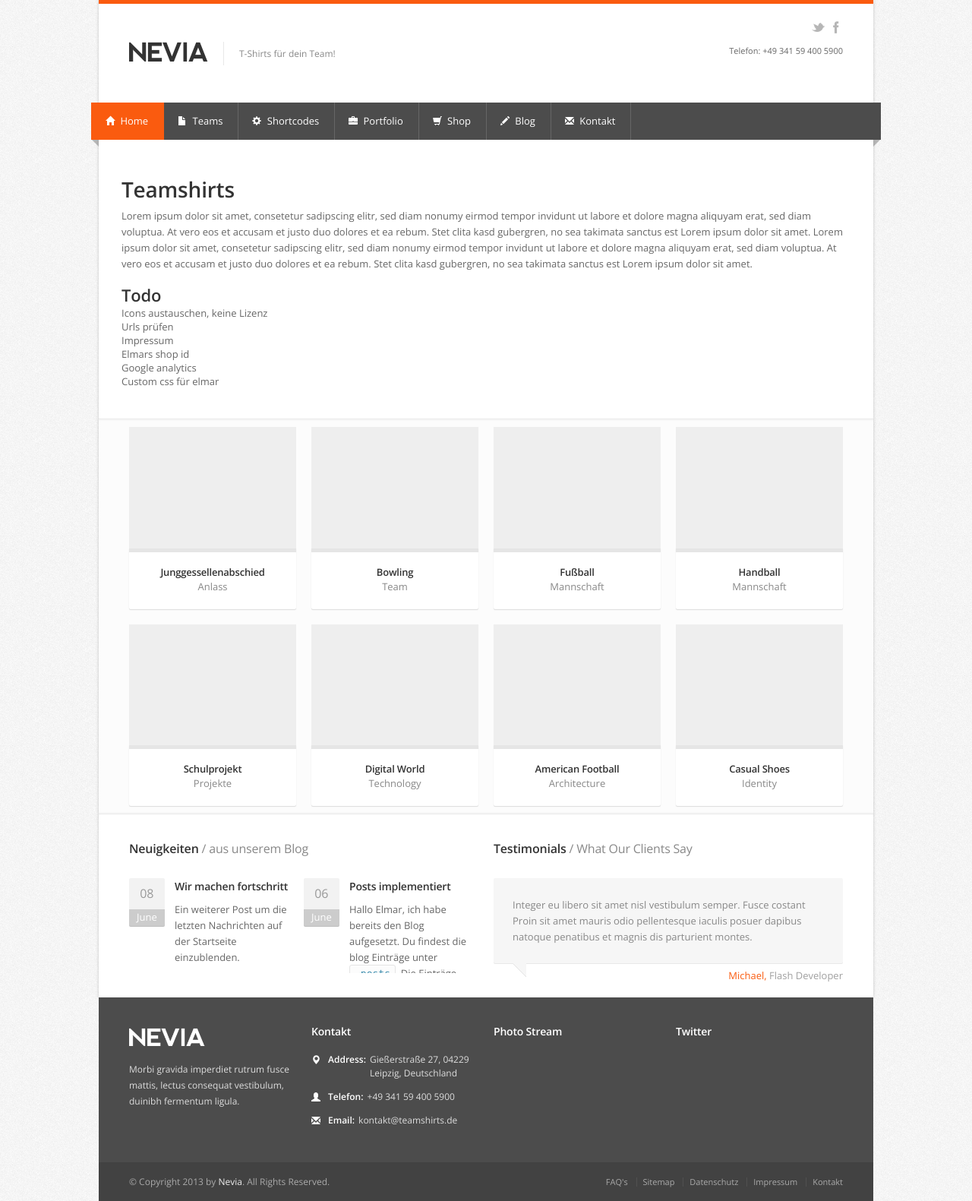
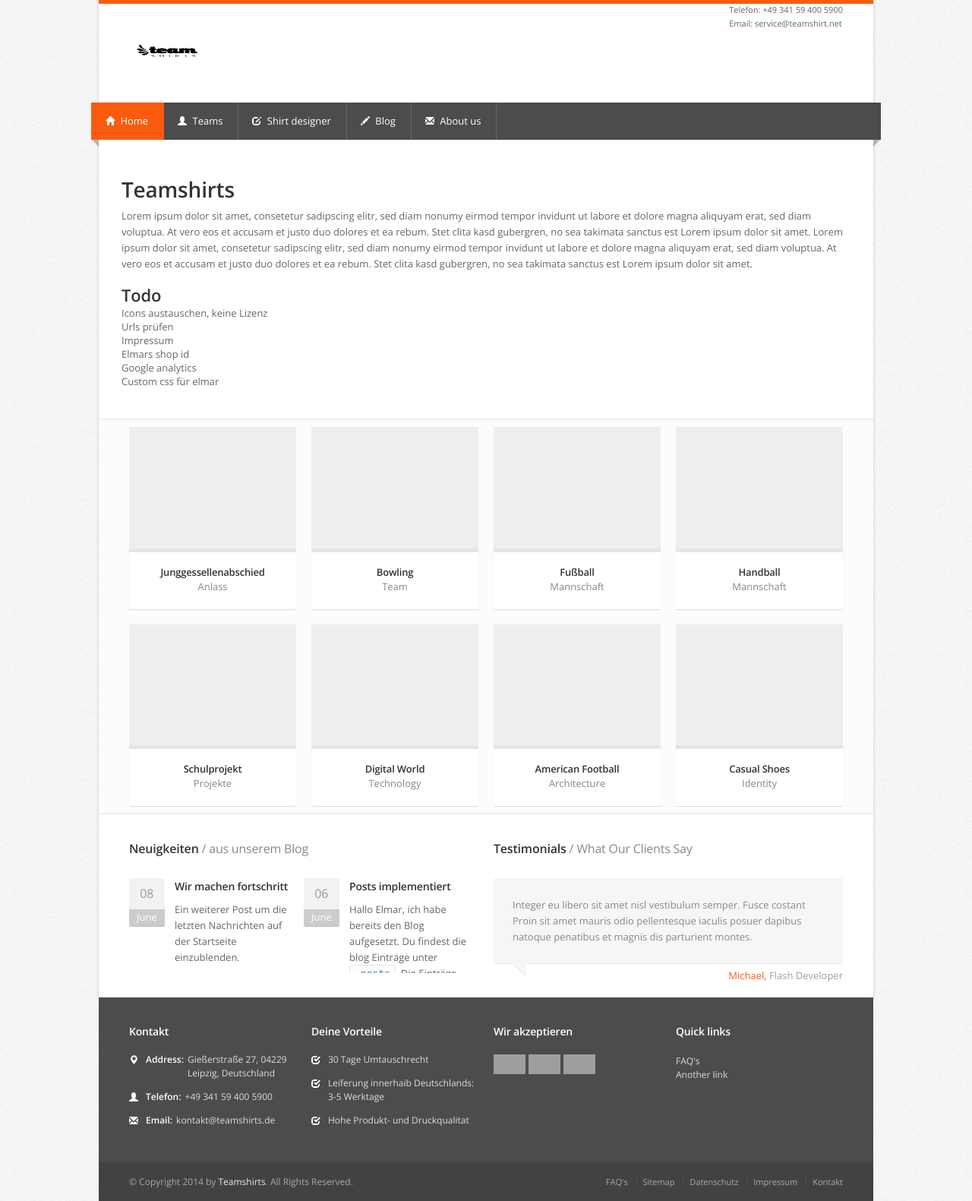
Before and after one commit to teamshirts/teamshirts.github.io, a Jekyll site: the page built from index.html, in a window 1280 px wide. Shown: the whole page at 76% size. Built offline with Jekyll 4.4.1, drawn with Linux system fonts in a browser that asks for light colours; Markdown is read by kramdown in place of the engine named in the settings; grey boxes are pictures that could not be loaded.

Commit message:
Updates to Teamshirts

```diff
--- a/_layouts/content.html
+++ b/_layouts/content.html
@@ -1,6 +1,8 @@
 ---
 layout: default
 ---
+
+
 
 <div class="page-content">
   <div class="container">
--- a/_layouts/default.html
+++ b/_layouts/default.html
@@ -61,7 +61,7 @@
     <div class="ten columns">
       <div id="logo">
         <h1><a href="#"><img src="/images/logo.png" alt="Teamshirts logo" /></a></h1>
-        <div id="tagline">T-Shirts für dein Team!</div>
+<!--        <div id="tagline">T-Shirts für dein Team!</div> -->
         <div class="clearfix"></div>
       </div>
     </div>
@@ -70,15 +70,20 @@
     <div class="six columns">
 
       <!-- Social Icons -->
-      <ul class="social-icons">
+<!--      <ul class="social-icons">
         <li class="twitter"><a href="https://twitter.com/teamshirts">Twitter</a></li>
         <li class="facebook"><a href="#">Facebook</a></li>
-      </ul>
+      </ul> -->
 
       <div class="clearfix"></div>
 
       <!-- Contact Details -->
-      <div class="contact-details"><a href="tel:+49 341 59 400 5900">Telefon: +49 341 59 400 5900</a></div>
+      <div class="contact-details">
+      	<ul>
+      		<li><a href="tel:+49 341 59 400 5900">Telefon: +49 341 59 400 5900</a></li>
+      		<li><a href="mailto:service@teamshirt.net">Email: service@teamshirt.net</a></li>
+
+      	</div>
 
       <div class="clearfix"></div>
 
@@ -102,8 +107,7 @@
 <ul class="menu" id="responsive">
 
   <li><a href="/" id="current"><i class="halflings white home"></i> Home</a></li>
-
-  <li><a href="#"><i class="halflings white file"></i> Teams</a>
+  <li><a href="#"><i class="halflings white user"></i> Teams</a>
     <!-- Mega Menu / Start -->
     <ul class="cols3">
       <li class="col3">
@@ -112,7 +116,7 @@
       <li class="col1">
         <h5>Sport</h5>
         <ol>
-          <li><a href="sport/handball">Handball</a></li>
+          <li><a href="sport/handball.html">Handball</a></li>
           <li><a href="flexslider.html">Fußball</a></li>
           <li><a href="pricing-tables.html">Basketball</a></li>
         </ol>
@@ -125,48 +129,13 @@
           <li><a href="left-sidebar.html">Einschulung</a></li>
         </ol>
       </li>
-      <li class="col1">
-        <h5>Paragraph</h5>
-        <p>This <a href="#">Mega Menu</a> can handle everything. Lists, paragraphs, forms...</p>
-      </li>
     </ul>
     <!-- Mega Menu / End -->
   </li>
+  <li><a href="shirtdesigner.html"><i class="halflings white edit"></i> Shirt designer</a></li>
+  <li><a href="/blog.html"><i class="halflings white pencil"></i> Blog</a></li>
 
-  <li><a href="#"><i class="halflings white cog"></i> Shortcodes</a>
-    <!-- Second Level / Start -->
-    <ul>
-      <li><a href="elements.html">Elements</a></li>
-      <li><a href="icons.html">Icons</a></li>
-      <li><a href="pricing-tables.html">Pricing Tables</a></li>
-      <li><a href="typography.html">Typography</a></li>
-    </ul>
-    <!-- Second Level / End -->
-  </li>
-
-  <li><a href="#"><i class="halflings white briefcase"></i> Portfolio</a>
-    <!-- Second Level / Start -->
-    <ul>
-      <li><a href="portfolio-2.html">2 Columns</a></li>
-      <li><a href="portfolio-3.html">3 Columns</a></li>
-      <li><a href="portfolio-4.html">4 Columns</a></li>
-      <li><a href="single-project.html">Single Project</a></li>
-    </ul>
-    <!-- Second Level / End -->
-  </li>
-
-  <li><a href="#"><i class="halflings white shopping-cart"></i> Shop</a>
-    <!-- Second Level / Start -->
-    <ul>
-      <li><a href="shop.html">Shop</a></li>
-      <li><a href="product-page.html">Product Page</a></li>
-    </ul>
-    <!-- Second Level / End -->
-  </li>
-
-  <li><a href="/blog"><i class="halflings white pencil"></i> Blog</a></li>
-
-  <li><a href="/kontakt"><i class="halflings white envelope"></i> Kontakt</a></li>
+  <li><a href="/kontakt.html"><i class="halflings white envelope"></i> About us</a></li>
 
 </ul>
 </nav>
@@ -191,14 +160,6 @@
 <footer id="footer">
   <!-- 960 Container -->
   <div class="container">
-
-    <!-- About -->
-    <div class="four columns">
-      <img id="logo-footer" src="/images/logo-footer.png" alt="" />
-      <p>Morbi gravida imperdiet rutrum fusce mattis, lectus consequat vestibulum, duinibh fermentum ligula.</p>
-
-    </div>
-
     <!-- Contact Details -->
     <div class="four columns">
       <h4>Kontakt</h4>
@@ -209,29 +170,36 @@
         <li><i class="halflings white envelope"></i> <p><strong>Email:</strong> <a href="mailto:kontakt@teamshirts.de">kontakt@teamshirts.de</a></p></li>
       </ul>
     </div>
+    <div class="four columns">
+      <h4>Deine Vorteile</h4>
+      <ul class="contact-details-alt">
+	      <li><i class="halflings white check"></i><p><a href="#">30 Tage Umtauschrecht</a></p></li>
+	      <li><i class="halflings white check"></i><p><a href="#">Leiferung innerhaib Deutschlands: 3-5 Werktage</a></p></li>
+	      <li><i class="halflings white check"></i><p><a href="#">Hohe Produkt- und Druckqualitat</a></p></li>
+      </ul>
 
-    <!-- Photo Stream -->
-    <div class="four columns">
-      <h4>Photo Stream</h4>
-      <div class="flickr-widget">
-        <script type="text/javascript" src="http://www.flickr.com/badge_code_v2.gne?count=6&amp;display=latest&amp;size=s&amp;layout=x&amp;source=user&amp;user=72179079@N00"></script>
-        <div class="clearfix"></div>
-      </div>
-    </div>
-
-    <!-- Twitter -->
-    <div class="four columns">
-      <h4>Twitter</h4>
-      <ul id="twitter"></ul>
-        <script type="text/javascript">
-          jQuery(document).ready(function($){
-          $.getJSON('twitter.php?url='+encodeURIComponent('statuses/user_timeline.json?screen_name=Vasterad&count=1'), function(tweets){
-            $("#twitter").html(tz_format_twitter(tweets));
-          }); });
-        </script>
       <div class="clearfix"></div>
     </div>
+    <div class="four columns">
+      <h4>Wir akzeptieren</h4>
+      <div id="footer_payment_methods" class="clearfix">
+		  <div class="visa" title="VISA"></div>
+		  <div class="mastercard" title="MasterCard"></div>
+		  <div class="amex" title="American Express"></div>
+		  <div class="paypal" title="PayPal"></div>
+	  </div>
 
+      <div class="clearfix"></div>
+    </div>
+   <div class="four columns">
+      <h4>Quick links</h4>
+      <ul>
+	      <li><a href="#">FAQ's</a></li>
+
+	      <li><a href="#">Another link</a></li>
+      </ul>
+      <div class="clearfix"></div>
+    </div>
   </div>
   <!-- 960 Container / End -->
 
@@ -248,7 +216,7 @@
     <!-- Copyrights -->
     <div class="eight columns">
       <div class="copyright">
-        © Copyright 2013 by <a href="#">Nevia</a>. All Rights Reserved.
+        © Copyright 2014 by <a href="#">Teamshirts</a>. All Rights Reserved.
       </div>
     </div>
 
--- a/css/icons.css
+++ b/css/icons.css
@@ -19,6 +19,35 @@
   *display: inline;
   *zoom: 1;
   *margin-right: .3em;
+}
+
+#footer_payment_methods {
+    width: 150px;
+}
+
+#footer_payment_methods div {
+    width: 42px;
+    height: 26px;
+    float: left;
+    margin: 0px 4px 4px 0px;
+    background-image: url('http://cache.spreadshirt.com/Public/Media/footer/footer_sprite_all.png');
+	background-repeat: no-repeat;
+}
+.visa {
+    background-position: -42px 0px;
+}
+
+.mastercard {
+    background-position: -84px 0px;
+}
+
+.amex {
+    background-position: -126px 0px;
+}
+
+.paypal {
+    background-position: -546px 0px;
+    width: 57px;
 }
 
 .ie8 .halflings {
```
Also changed, not shown: shirtdesigner.html (added, +14 -0 lines), images/logo.png.
